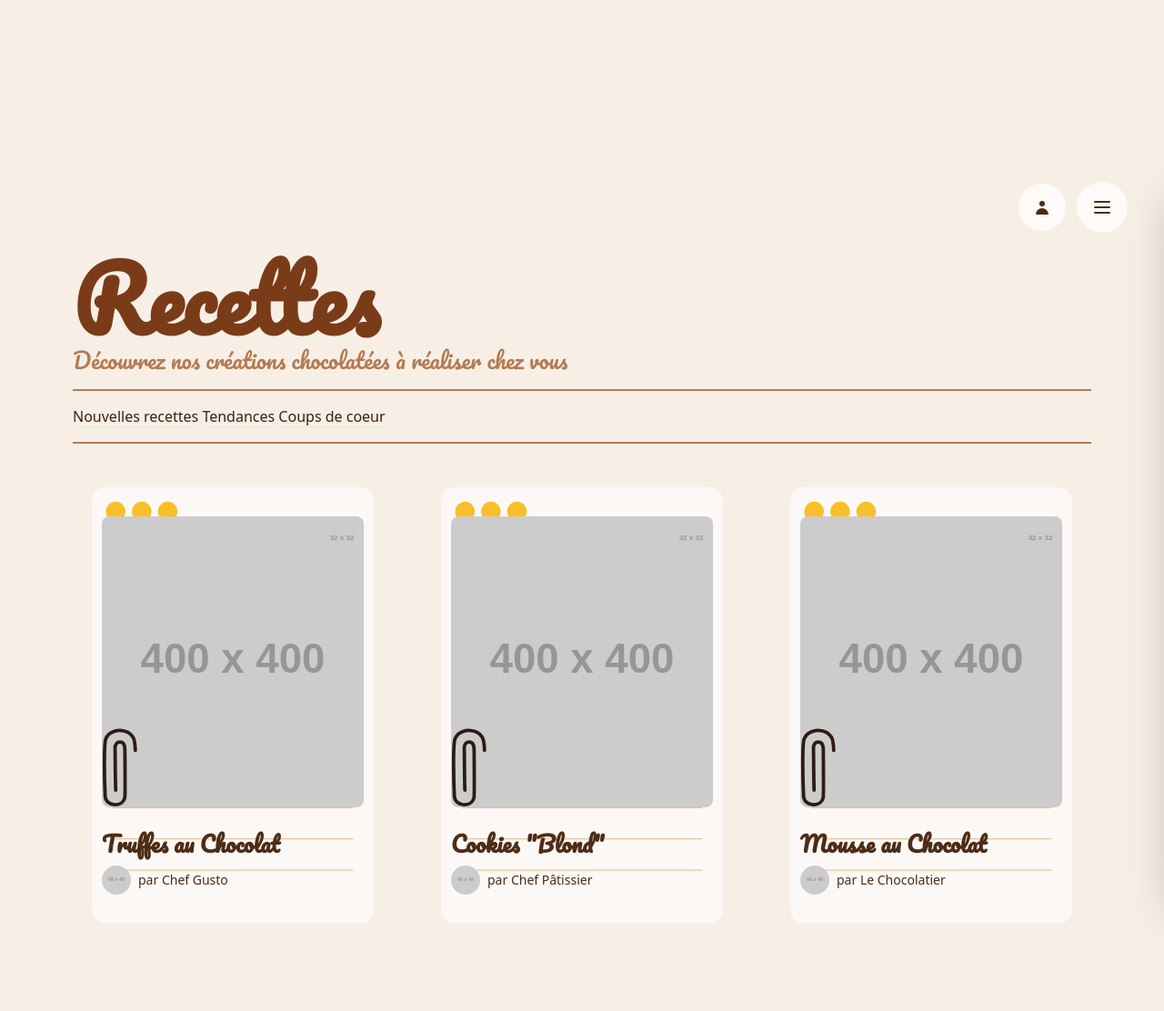
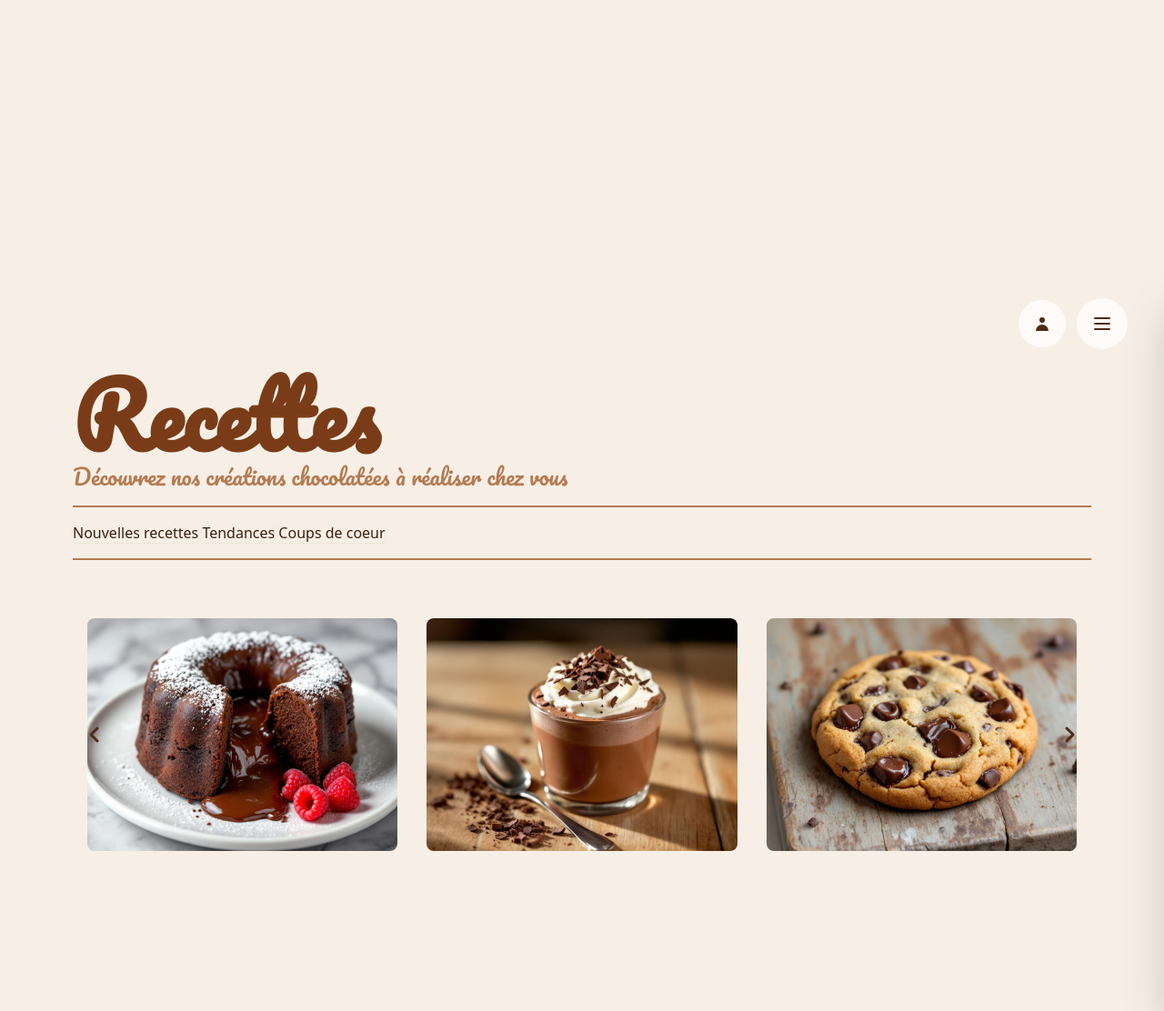
Before and after one commit to Eultype/chocolate_web2, a PHP site: page / in a window 1280 px wide, after a click on "Nos Recettes". Shown: the part 488-1600 px from the top of the page at 91% size. Run offline with PHP 8.4, Linux system fonts and the light colour scheme; grey boxes labelled with a size stand in for pictures from a placeholder-image service; some libraries are stand-ins or nearby versions.

Commit message:
Version test du carrousel des recettes + ajout du logo upscale

```diff
--- a/css/style.css
+++ b/css/style.css
@@ -166,3 +166,10 @@
 }
 
 /* ===== FIN NAVBAR FLOTTANTE ===== */
+
+/* Carrousel */
+#carousel {
+    display: flex;
+    scroll-snap-type: x mandatory;
+    overflow-x: hidden;
+}
--- a/index.html
+++ b/index.html
@@ -135,7 +135,7 @@
                 <line x1="0" y1="0" x2="1456" y2="-1058" stroke="white" stroke-width="5"></line>
             </g>
         </g>
-        <image id="center-image" href="images/ChocolatHub_title2.png" x="350" y="50" width="300" height="280" />
+        <image id="center-image" href="images/ChocolatHub_title2_upscale.png" x="350" y="50" width="300" height="280" />
         <image id="tablette-image" href="images/tablette_chocolat.png" x="350" y="390" width="300" height="300" />
         <image id="tablette_croc-image" href="images/tablette_chocolat_croc.png" x="350" y="390" width="300" height="300" transform="rotate(180 500 100)" />
         <image id="cacao_lait" href="images/cacao_lait.png" x="10" y="250" width="300" height="180" transform="rotate(-38 280 110)" />
@@ -162,150 +162,115 @@
             <a href="?filtre=coups-coeur" class="btn border-secondary-subtle shadow-sm w-md-auto">Coups de coeur</a>
         </div>
         <hr class="border-t-2 border-[#b47b52] w-full mb-12 ml-0">
-
-        <div class="grid grid-cols-1 md:grid-cols-2 lg:grid-cols-3 gap-8">
-            <!-- Card 1 -->
-            <div class="relative group">
-                <a href="#" class="absolute inset-0 z-10"><span class="sr-only">Voir la recette</span></a>
-                <div class="relative w-full h-full">
-                    <!-- SVG Background -->
-                    <div class="absolute inset-0">
-                        <svg class="w-full h-full" viewBox="0 0 433 671" fill="none" xmlns="http://www.w3.org/2000/svg">
-                            <rect y="0.108398" width="433" height="670" rx="20" fill="#FBF8F6"></rect>
-                            <line x1="31.5" y1="108.624" x2="401.5" y2="108.624" stroke="#d4a15a"></line>
-                            <line x1="31.5" y1="156.624" x2="401.5" y2="156.624" stroke="#d4a15a"></line>
-                            <line x1="31.5" y1="204.624" x2="401.5" y2="204.624" stroke="#d4a15a"></line>
-                            <line x1="31.5" y1="252.624" x2="401.5" y2="252.624" stroke="#d4a15a"></line>
-                            <line x1="31.5" y1="300.624" x2="401.5" y2="300.624" stroke="#d4a15a"></line>
-                            <line x1="31.5" y1="348.624" x2="401.5" y2="348.624" stroke="#d4a15a"></line>
-                            <line x1="31.5" y1="396.624" x2="401.5" y2="396.624" stroke="#d4a15a"></line>
-                            <line x1="31.5" y1="444.624" x2="401.5" y2="444.624" stroke="#d4a15a"></line>
-                            <line x1="31.5" y1="492.624" x2="401.5" y2="492.624" stroke="#d4a15a"></line>
-                            <line x1="31.5" y1="540.624" x2="401.5" y2="540.624" stroke="#d4a15a"></line>
-                            <line x1="31.5" y1="588.624" x2="401.5" y2="588.624" stroke="#d4a15a"></line>
-                            <circle cx="36.5" cy="37.124" r="15" fill="#f9bf29"></circle>
-                            <circle cx="76.5" cy="37.124" r="15" fill="#f9bf29"></circle>
-                            <circle cx="116.5" cy="37.124" r="15" fill="#f9bf29"></circle>
-                        </svg>
-                    </div>
-                    <!-- Content -->
-                    <div class="relative p-8">
-                        <div class="relative h-80">
-                            <div class="absolute inset-0 bg-cover bg-center rounded-lg" style="background-image: url('https://placehold.co/400x400/d4a15a/2d1b14?text=Recette');"></div>
-                            <div class="absolute top-2 right-2">
-                                <img src="https://placehold.co/32x32/f9bf29/4d2c16?text=C" alt="pays" class="w-8 h-8 rounded-full">
-                            </div>
-                            <div class="absolute bottom-0 left-0">
-                                <svg width="39" height="87" viewBox="0 0 39 87" fill="none" xmlns="http://www.w3.org/2000/svg">
-                                    <path d="M36.7782 24.253C36.6021 21.5627 36.8276 13.9327 34.0753 9.47798C31.3272 5.03 25.6444 2.74115 19.8432 2.38622C16.3213 2.17073 6.30832 4.08828 4.06876 12.5933C2.19428 19.7118 2.72599 56.3868 3.64373 74.906C3.91109 80.2904 8.86536 84.1409 14.2124 84.1501C20.8963 84.1616 24.5204 80.137 25.2931 76.0609C25.7686 73.5525 25.4099 23.6587 25.2446 21.4832C24.9981 18.2392 23.54 15.1649 19.7003 15.0745C17.2862 15.0176 14.2784 17.1853 14.5325 22.3137C14.7199 26.0962 14.6961 53.5658 15.2153 68.0777" stroke="#2d1b14" stroke-width="3.7887" stroke-linecap="round"></path>
-                                </svg>
-                            </div>
-                        </div>
-                        <h3 class="mt-6 text-2xl font-bold text-[#4d2c16]">
-                            Truffes au Chocolat
-                        </h3>
-                        <div class="flex items-center mt-2">
-                            <img src="https://placehold.co/48x48/b47b52/f7efe6?text=Chef" alt="chef" class="w-8 h-8 rounded-full">
-                            <span class="ml-2 text-sm font-medium text-[#4d2c16]">par Chef Gusto</span>
-                        </div>
-                    </div>
-                </div>
-            </div>
-            <!-- Card 2 -->
-            <div class="relative group">
-                <a href="#" class="absolute inset-0 z-10"><span class="sr-only">Voir la recette</span></a>
-                <div class="relative w-full h-full">
-                    <!-- SVG Background -->
-                    <div class="absolute inset-0">
-                        <svg class="w-full h-full" viewBox="0 0 433 671" fill="none" xmlns="http://www.w3.org/2000/svg">
-                            <rect y="0.108398" width="433" height="670" rx="20" fill="#FBF8F6"></rect>
-                            <line x1="31.5" y1="108.624" x2="401.5" y2="108.624" stroke="#d4a15a"></line>
-                            <line x1="31.5" y1="156.624" x2="401.5" y2="156.624" stroke="#d4a15a"></line>
-                            <line x1="31.5" y1="204.624" x2="401.5" y2="204.624" stroke="#d4a15a"></line>
-                            <line x1="31.5" y1="252.624" x2="401.5" y2="252.624" stroke="#d4a15a"></line>
-                            <line x1="31.5" y1="300.624" x2="401.5" y2="300.624" stroke="#d4a15a"></line>
-                            <line x1="31.5" y1="348.624" x2="401.5" y2="348.624" stroke="#d4a15a"></line>
-                            <line x1="31.5" y1="396.624" x2="401.5" y2="396.624" stroke="#d4a15a"></line>
-                            <line x1="31.5" y1="444.624" x2="401.5" y2="444.624" stroke="#d4a15a"></line>
-                            <line x1="31.5" y1="492.624" x2="401.5" y2="492.624" stroke="#d4a15a"></line>
-                            <line x1="31.5" y1="540.624" x2="401.5" y2="540.624" stroke="#d4a15a"></line>
-                            <line x1="31.5" y1="588.624" x2="401.5" y2="588.624" stroke="#d4a15a"></line>
-                            <circle cx="36.5" cy="37.124" r="15" fill="#f9bf29"></circle>
-                            <circle cx="76.5" cy="37.124" r="15" fill="#f9bf29"></circle>
-                            <circle cx="116.5" cy="37.124" r="15" fill="#f9bf29"></circle>
-                        </svg>
-                    </div>
-                    <!-- Content -->
-                    <div class="relative p-8">
-                        <div class="relative h-80">
-                            <div class="absolute inset-0 bg-cover bg-center rounded-lg" style="background-image: url('https://placehold.co/400x400/b47b52/f7efe6?text=Recette');"></div>
-                            <div class="absolute top-2 right-2">
-                                <img src="https://placehold.co/32x32/f9bf29/4d2c16?text=B" alt="pays" class="w-8 h-8 rounded-full">
-                            </div>
-                            <div class="absolute bottom-0 left-0">
-                                <svg width="39" height="87" viewBox="0 0 39 87" fill="none" xmlns="http://www.w3.org/2000/svg">
-                                    <path d="M36.7782 24.253C36.6021 21.5627 36.8276 13.9327 34.0753 9.47798C31.3272 5.03 25.6444 2.74115 19.8432 2.38622C16.3213 2.17073 6.30832 4.08828 4.06876 12.5933C2.19428 19.7118 2.72599 56.3868 3.64373 74.906C3.91109 80.2904 8.86536 84.1409 14.2124 84.1501C20.8963 84.1616 24.5204 80.137 25.2931 76.0609C25.7686 73.5525 25.4099 23.6587 25.2446 21.4832C24.9981 18.2392 23.54 15.1649 19.7003 15.0745C17.2862 15.0176 14.2784 17.1853 14.5325 22.3137C14.7199 26.0962 14.6961 53.5658 15.2153 68.0777" stroke="#2d1b14" stroke-width="3.7887" stroke-linecap="round"></path>
-                                </svg>
-                            </div>
-                        </div>
-                        <h3 class="mt-6 text-2xl font-bold text-[#4d2c16]">
-                            Cookies "Blond"
-                        </h3>
-                        <div class="flex items-center mt-2">
-                            <img src="https://placehold.co/48x48/b47b52/f7efe6?text=Chef" alt="chef" class="w-8 h-8 rounded-full">
-                            <span class="ml-2 text-sm font-medium text-[#4d2c16]">par Chef Pâtissier</span>
-                        </div>
-                    </div>
-                </div>
-            </div>
-            <!-- Card 3 -->
-            <div class="relative group">
-                <a href="#" class="absolute inset-0 z-10"><span class="sr-only">Voir la recette</span></a>
-                <div class="relative w-full h-full">
-                    <!-- SVG Background -->
-                    <div class="absolute inset-0">
-                        <svg class="w-full h-full" viewBox="0 0 433 671" fill="none" xmlns="http://www.w3.org/2000/svg">
-                            <rect y="0.108398" width="433" height="670" rx="20" fill="#FBF8F6"></rect>
-                            <line x1="31.5" y1="108.624" x2="401.5" y2="108.624" stroke="#d4a15a"></line>
-                            <line x1="31.5" y1="156.624" x2="401.5" y2="156.624" stroke="#d4a15a"></line>
-                            <line x1="31.5" y1="204.624" x2="401.5" y2="204.624" stroke="#d4a15a"></line>
-                            <line x1="31.5" y1="252.624" x2="401.5" y2="252.624" stroke="#d4a15a"></line>
-                            <line x1="31.5" y1="300.624" x2="401.5" y2="300.624" stroke="#d4a15a"></line>
-                            <line x1="31.5" y1="348.624" x2="401.5" y2="348.624" stroke="#d4a15a"></line>
-                            <line x1="31.5" y1="396.624" x2="401.5" y2="396.624" stroke="#d4a15a"></line>
-                            <line x1="31.5" y1="444.624" x2="401.5" y2="444.624" stroke="#d4a15a"></line>
-                            <line x1="31.5" y1="492.624" x2="401.5" y2="492.624" stroke="#d4a15a"></line>
-                            <line x1="31.5" y1="540.624" x2="401.5" y2="540.624" stroke="#d4a15a"></line>
-                            <line x1="31.5" y1="588.624" x2="401.5" y2="588.624" stroke="#d4a15a"></line>
-                            <circle cx="36.5" cy="37.124" r="15" fill="#f9bf29"></circle>
-                            <circle cx="76.5" cy="37.124" r="15" fill="#f9bf29"></circle>
-                            <circle cx="116.5" cy="37.124" r="15" fill="#f9bf29"></circle>
-                        </svg>
-                    </div>
-                    <!-- Content -->
-                    <div class="relative p-8">
-                        <div class="relative h-80">
-                            <div class="absolute inset-0 bg-cover bg-center rounded-lg" style="background-image: url('https://placehold.co/400x400/4d2c16/f7efe6?text=Recette');"></div>
-                            <div class="absolute top-2 right-2">
-                                <img src="https://placehold.co/32x32/f9bf29/4d2c16?text=F" alt="pays" class="w-8 h-8 rounded-full">
-                            </div>
-                            <div class="absolute bottom-0 left-0">
-                                <svg width="39" height="87" viewBox="0 0 39 87" fill="none" xmlns="http://www.w3.org/2000/svg">
-                                    <path d="M36.7782 24.253C36.6021 21.5627 36.8276 13.9327 34.0753 9.47798C31.3272 5.03 25.6444 2.74115 19.8432 2.38622C16.3213 2.17073 6.30832 4.08828 4.06876 12.5933C2.19428 19.7118 2.72599 56.3868 3.64373 74.906C3.91109 80.2904 8.86536 84.1409 14.2124 84.1501C20.8963 84.1616 24.5204 80.137 25.2931 76.0609C25.7686 73.5525 25.4099 23.6587 25.2446 21.4832C24.9981 18.2392 23.54 15.1649 19.7003 15.0745C17.2862 15.0176 14.2784 17.1853 14.5325 22.3137C14.7199 26.0962 14.6961 53.5658 15.2153 68.0777" stroke="#2d1b14" stroke-width="3.7887" stroke-linecap="round"></path>
-                                </svg>
-                            </div>
-                        </div>
-                        <h3 class="mt-6 text-2xl font-bold text-[#4d2c16]">
-                            Mousse au Chocolat
-                        </h3>
-                        <div class="flex items-center mt-2">
-                            <img src="https://placehold.co/48x48/b47b52/f7efe6?text=Chef" alt="chef" class="w-8 h-8 rounded-full">
-                            <span class="ml-2 text-sm font-medium text-[#4d2c16]">par Le Chocolatier</span>
-                        </div>
-                    </div>
+        <!-- Carrousel -->
+<div class="relative w-full overflow-hidden rounded-none shadow-none mb-12">
+    <div class="flex transition-transform duration-500 ease-in-out" id="carousel">
+        <!-- Exemple de slide (à dupliquer pour chaque dessert) -->
+        <div class="flex-shrink-0 w-full md:w-1/3 p-4 cursor-pointer group" onclick="window.location.href=''">
+            <div class="relative">
+                <img src="images/fondantAuChocolat.jpg" alt="Fondant au chocolat" class="w-full h-100 object-cover rounded-lg">
+                <div class="absolute inset-8 bg-black bg-opacity-40 flex items-center justify-center opacity-0 group-hover:opacity-75 rounded-lg">
+                    <span class="text-white text-xl font-semibold">Fondant au chocolat</span>
                 </div>
             </div>
         </div>
+        <!-- Slide 2 -->
+        <div class="flex-shrink-0 w-full md:w-1/3 p-4 cursor-pointer group" onclick="window.location.href=''">
+            <div class="relative">
+                <img src="images/mousseAuChocolat.jpg" alt="Mouse au chocolat" class="w-full h-100 object-cover rounded-lg">
+                <div class="absolute inset-8 bg-black bg-opacity-40 flex items-center justify-center opacity-0 group-hover:opacity-75 rounded-lg">
+                    <span class="text-white text-xl font-semibold">Mouse au chocolat</span>
+                </div>
+            </div>
+        </div>
+        <!-- Slide 3 -->
+        <div class="flex-shrink-0 w-full md:w-1/3 p-4 cursor-pointer group" onclick="window.location.href=''">
+            <div class="relative">
+                <img src="images/cookiesAuxPepitesDeChocolat.jpg" alt="Cookies aux pépites de chocolat" class="w-full h-100 object-cover rounded-lg">
+                <div class="absolute inset-8 bg-black bg-opacity-40 flex items-center justify-center opacity-0 group-hover:opacity-75 rounded-lg">
+                    <span class="text-white text-xl font-semibold">Cookies aux pépites de chocolat</span>
+                </div>
+            </div>
+        </div>
+        <!-- Slide 4 -->
+        <div class="flex-shrink-0 w-full md:w-1/3 p-4 cursor-pointer group" onclick="window.location.href=''">
+            <div class="relative">
+                <img src="images/truffesAuChocolat.jpg" alt="Truffes au chocolat" class="w-full h-100 object-cover rounded-lg">
+                <div class="absolute inset-8 bg-black bg-opacity-40 flex items-center justify-center opacity-0 group-hover:opacity-75 rounded-lg">
+                    <span class="text-white text-xl font-semibold">Truffes au chocolat</span>
+                </div>
+            </div>
+        </div>
+        <!-- Slide 5 -->
+        <div class="flex-shrink-0 w-full md:w-1/3 p-4 cursor-pointer group" onclick="window.location.href=''">
+            <div class="relative">
+                <img src="images/coulantAuChocolat.jpg" alt="Coulant au chocolat" class="w-full h-100 object-cover rounded-lg">
+                <div class="absolute inset-8 bg-black bg-opacity-40 flex items-center justify-center opacity-0 group-hover:opacity-75 rounded-lg">
+                    <span class="text-white text-xl font-semibold">Coulant au chocolat</span>
+                </div>
+            </div>
+        </div>
+        <!-- Slide 6 -->
+        <div class="flex-shrink-0 w-full md:w-1/3 p-4 cursor-pointer group" onclick="window.location.href=''">
+            <div class="relative">
+                <img src="images/croissantAuChocolat.jpg" alt="Croissant au chocolat" class="w-full h-100 object-cover rounded-lg">
+                <div class="absolute inset-8 bg-black bg-opacity-40 flex items-center justify-center opacity-0 group-hover:opacity-75 rounded-lg">
+                    <span class="text-white text-xl font-semibold">Croissant au chocolat</span>
+                </div>
+            </div>
+        </div>
+        <!-- Slide 7 -->
+        <div class="flex-shrink-0 w-full md:w-1/3 p-4 cursor-pointer group" onclick="window.location.href=''">
+            <div class="relative">
+                <img src="images/tarteAuChocolat.jpg" alt="Tarte au chocolat" class="w-full h-100 object-cover rounded-lg">
+                <div class="absolute inset-8 bg-black bg-opacity-40 flex items-center justify-center opacity-0 group-hover:opacity-75 rounded-lg">
+                    <span class="text-white text-xl font-semibold">Tarte au chocolat</span>
+                </div>
+            </div>
+        </div>
+        <!-- Slide 8 -->
+        <div class="flex-shrink-0 w-full md:w-1/3 p-4 cursor-pointer group" onclick="window.location.href=''">
+            <div class="relative">
+                <img src="images/souffleAuChocolat.jpg" alt="Soufflé au chocolat" class="w-full h-100 object-cover rounded-lg">
+                <div class="absolute inset-8 bg-black bg-opacity-40 flex items-center justify-center opacity-0 group-hover:opacity-75 rounded-lg">
+                    <span class="text-white text-xl font-semibold">Soufflé au chocolat</span>
+                </div>
+            </div>
+        </div>
+        <!-- Slide 9 -->
+        <div class="flex-shrink-0 w-full md:w-1/3 p-4 cursor-pointer group" onclick="window.location.href=''">
+            <div class="relative">
+                <img src="images/fraisesAuChocolat.jpg" alt="Fraises au chocolat" class="w-full h-100 object-cover rounded-lg">
+                <div class="absolute inset-8 bg-black bg-opacity-40 flex items-center justify-center opacity-0 group-hover:opacity-75 rounded-lg">
+                    <span class="text-white text-xl font-semibold">Fraises au chocolat</span>
+                </div>
+            </div>
+        </div>
+        <!-- Slide 10 -->
+        <div class="flex-shrink-0 w-full md:w-1/3 p-4 cursor-pointer group" onclick="window.location.href=''">
+            <div class="relative">
+                <img src="images/brownieAuChocolat.jpg" alt="Brownie au chocolat" class="w-full h-100 object-cover rounded-lg">
+                <div class="absolute inset-8 bg-black bg-opacity-40 flex items-center justify-center opacity-0 group-hover:opacity-75 rounded-lg">
+                    <span class="text-white text-xl font-semibold">Brownie au chocolat</span>
+                </div>
+            </div>
+        </div>
+    </div>
+
+    <!-- Boutons de navigation -->
+    <button id="prev-btn" class="absolute top-1/2 left-1 transform -translate-y-1/2 p-2">
+        <svg xmlns="http://www.w3.org/2000/svg" class="h-6 w-6 text-[#4d2c16]" fill="none" viewBox="0 0 24 24" stroke="currentColor">
+            <path stroke-linecap="round" stroke-linejoin="round" stroke-width="3" d="M15 19l-7-7 7-7" />
+        </svg>
+    </button>
+    <button id="next-btn" class="absolute top-1/2 right-1 transform -translate-y-1/2 p-2">
+        <svg xmlns="http://www.w3.org/2000/svg" class="h-6 w-6 text-[#4d2c16]" fill="none" viewBox="0 0 24 24" stroke="currentColor">
+            <path stroke-linecap="round" stroke-linejoin="round" stroke-width="3" d="M9 5l7 7-7 7" />
+        </svg>
+    </button>
+</div>
+
+
     </div>
 </section>
 
```
Also changed, not shown: js/script.js (+69 -0 lines), images/ChocolatHub_title2_upscale.png (added), images/brownieAuChocolat.jpg (added), images/cookiesAuxPepitesDeChocolat.jpg (added), images/coulantAuChocolat.jpg (added), images/croissantAuChocolat.jpg (added), images/fondantAuChocolat.jpg (added), images/fraisesAuChocolat.jpg (added), images/mousseAuChocolat.jpg (added), images/souffleAuChocolat.jpg (added), images/tarteAuChocolat.jpg (added), images/truffesAuChocolat.jpg (added).
